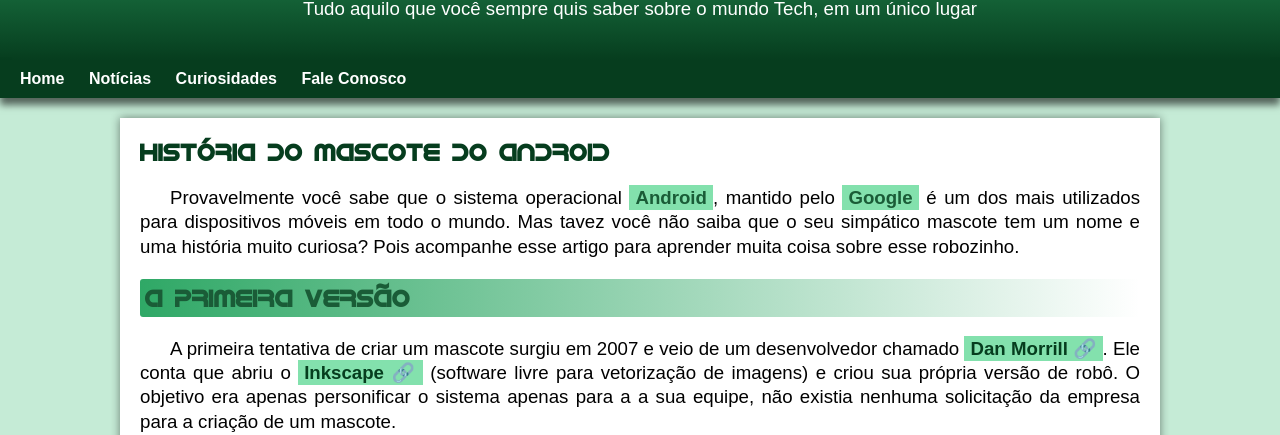
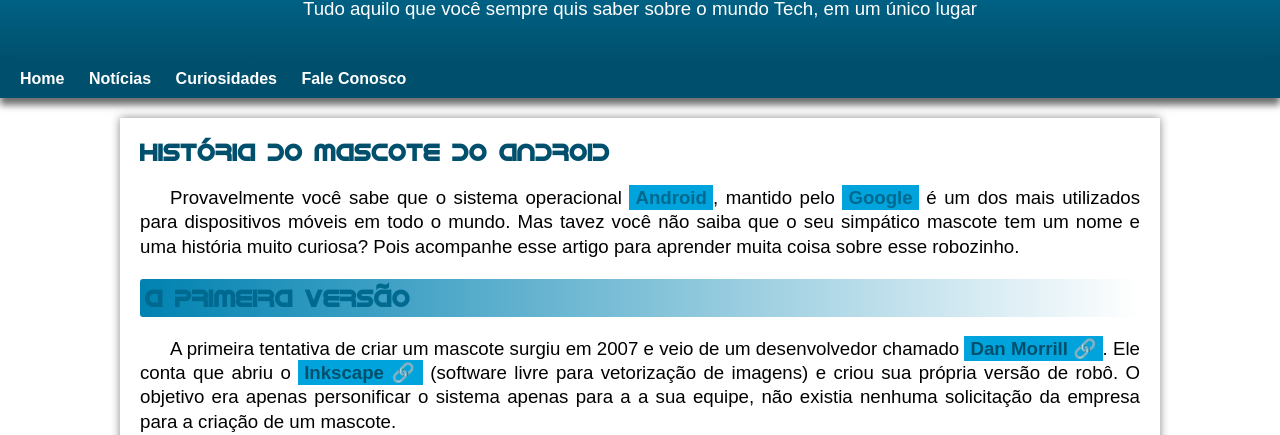
Before and after one commit to Victor-Cantanhede/projeto-android, a plain HTML site: page index.html in a window 1280 px wide. Shown: the part 119-554 px from the top of the page. Drawn offline with Linux system fonts and the light colour scheme.

Commit message:
Alteração de design

```diff
--- a/styles/style.css
+++ b/styles/style.css
@@ -12,12 +12,12 @@
 
 /*Para declarar variáveis devemos usar "--"*/
 :root {
-    --cor0: #c5ebd6;
-    --cor1: #83e1ad;
-    --cor2: #3ddc84;
-    --cor3: #2fa866;
-    --cor4: #1a5c37;
-    --cor5: #063d1e;
+    --cor0: #ffffff;
+    --cor1: #00A3DC;
+    --cor2: #009BD3;
+    --cor3: #0082B1;
+    --cor4: #00698F;
+    --cor5: #00506D;
 
     --fonte-padrao: Arial, Helvetica, sans-serif;
     --fonte-destaque: "Bebas Neue", sans-serif;
```
Also changed, not shown: index.html (+1 -1 lines).
